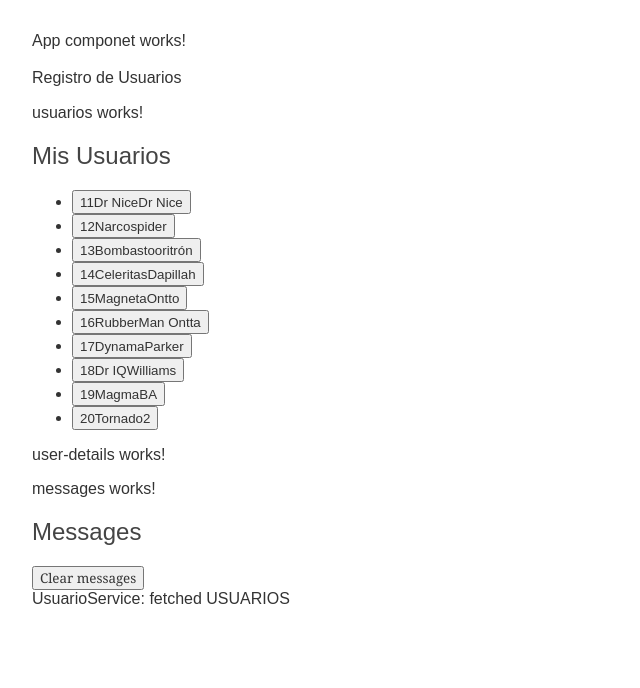
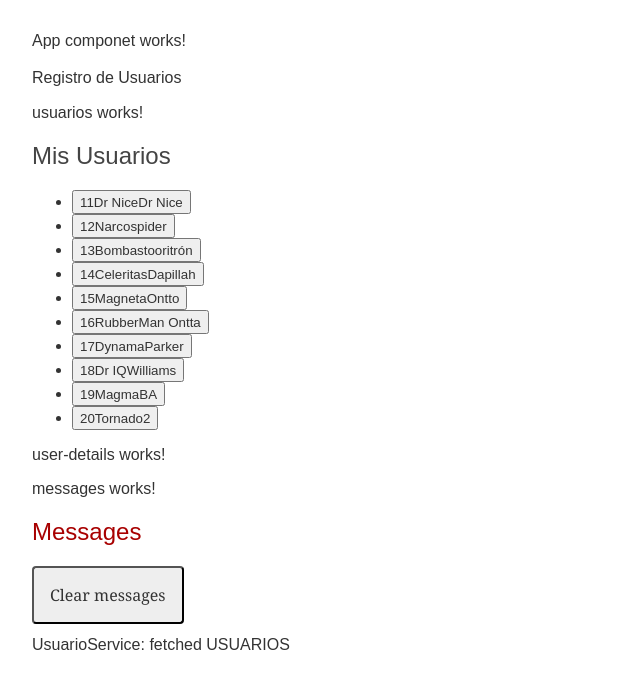
Before and after one commit to andriusmw/registrousuarios, an Angular app: page / in a window 1280 px wide. Shown: the top 688 px of the page, without its empty margins (0-640 px from the left). Built offline with nearby package versions, Linux system fonts and the light colour scheme.

Commit message:
añadido css a los mensaje

```diff
--- a/src/app/messages/messages.component.css
+++ b/src/app/messages/messages.component.css
@@ -0,0 +1,19 @@
+/* MessagesComponent's private CSS styles */
+h2 {
+  color: #A80000;
+  font-family: Arial, Helvetica, sans-serif;
+  font-weight: lighter;
+}
+
+.clear {
+  color: #333;
+  background-color: #eee;
+  margin-bottom: 12px;
+  padding: 1rem;
+  border-radius: 4px;
+  font-size: 1rem;
+}
+.clear:hover {
+  color: white;
+  background-color: #42545C;
+}
```
